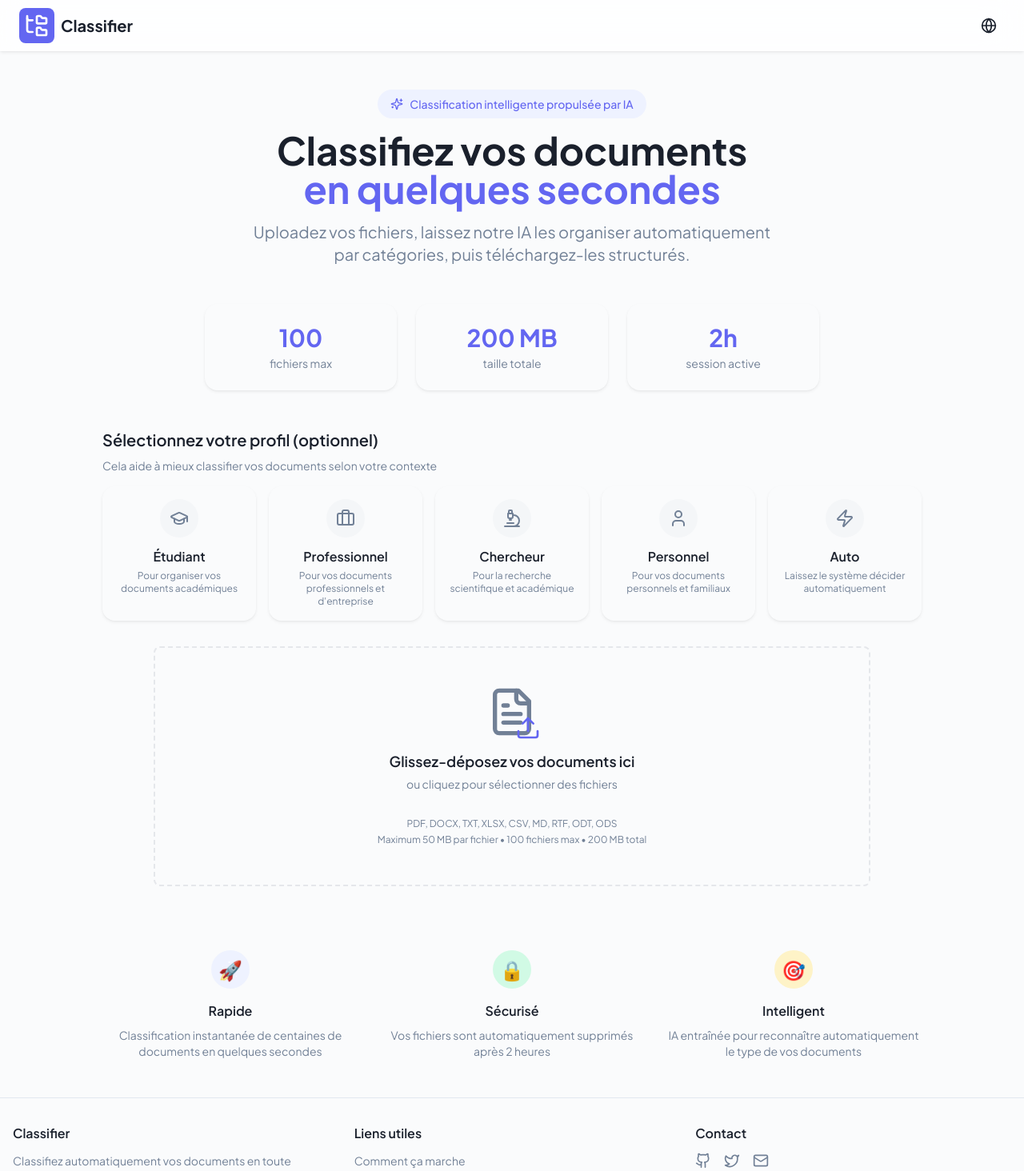
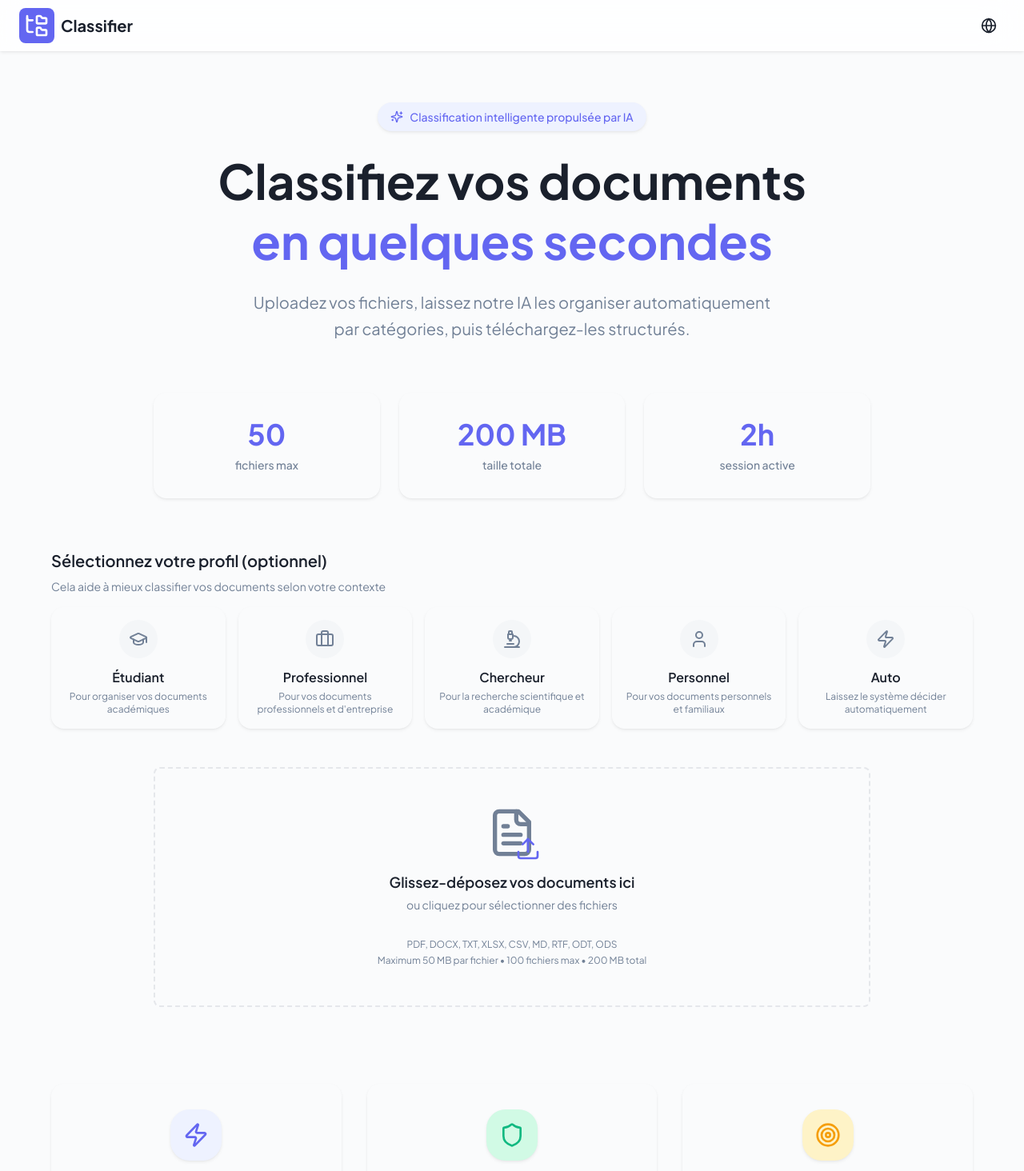
Before and after one commit to Rahim10020/DocClassifier, a Next.js app: page / in a window 1280 px wide. Shown: the top 1464 px of the page at 80% size. Built offline with nearby package versions, Linux system fonts and the light colour scheme.

Commit message:
modif de home page: style

```diff
--- a/src/app/page.tsx
+++ b/src/app/page.tsx
@@ -10,7 +10,7 @@ import { Button } from '@/components/ui/button';
 import { Card } from '@/components/ui/card';
 import { useUpload } from '@/hooks/useUpload';
 import { Profile } from '@/types/category';
-import { ArrowRight, Sparkles } from 'lucide-react';
+import { ArrowRight, Sparkles, Zap, Shield, Target } from 'lucide-react';
 
 export default function HomePage() {
     const [selectedProfile, setSelectedProfile] = useState<Profile | undefined>(undefined);
@@ -32,45 +32,45 @@ export default function HomePage() {
     });
 
     return (
-        <div className="min-h-screen flex flex-col">
+        <div className="min-h-screen flex flex-col bg-background">
             <Header showLanguageSwitch />
 
-            <main className="flex-1 container mx-auto px-4 py-12">
+            <main className="flex-1 container mx-auto px-6 py-16">
                 {/* Hero Section */}
-                <div className="text-center mb-12 animate-fade-in">
-                    <div className="inline-flex items-center gap-2 px-4 py-2 rounded-full bg-primary-light text-primary text-sm font-medium mb-4">
+                <div className="text-center mb-16 animate-fade-in">
+                    <div className="inline-flex items-center gap-2 px-4 py-2 rounded-full bg-primary-light text-primary text-sm font-medium mb-6 shadow-sm">
                         <Sparkles className="h-4 w-4" />
                         Classification intelligente propulsée par IA
                     </div>
-                    <h1 className="text-5xl font-bold text-foreground mb-4">
+                    <h1 className="text-6xl font-bold text-foreground mb-6 leading-tight">
                         Classifiez vos documents
                         <br />
                         <span className="text-primary">en quelques secondes</span>
                     </h1>
-                    <p className="text-xl text-foreground-muted max-w-2xl mx-auto">
+                    <p className="text-xl text-foreground-muted max-w-2xl mx-auto leading-relaxed">
                         Uploadez vos fichiers, laissez notre IA les organiser automatiquement
                         par catégories, puis téléchargez-les structurés.
                     </p>
                 </div>
 
-                {/* Stats */}
-                <div className="grid grid-cols-3 gap-6 max-w-3xl mx-auto mb-12">
-                    <Card className="p-6 text-center">
-                        <p className="text-3xl font-bold text-primary mb-1">100</p>
-                        <p className="text-sm text-foreground-muted">fichiers max</p>
+                {/* Stats Cards */}
+                <div className="grid grid-cols-3 gap-6 max-w-4xl mx-auto mb-16">
+                    <Card hover className="p-8 text-center">
+                        <p className="text-4xl font-bold text-primary mb-2">50</p>
+                        <p className="text-sm text-foreground-muted font-medium">fichiers max</p>
                     </Card>
-                    <Card className="p-6 text-center">
-                        <p className="text-3xl font-bold text-primary mb-1">200 MB</p>
-                        <p className="text-sm text-foreground-muted">taille totale</p>
+                    <Card hover className="p-8 text-center">
+                        <p className="text-4xl font-bold text-primary mb-2">200 MB</p>
+                        <p className="text-sm text-foreground-muted font-medium">taille totale</p>
                     </Card>
-                    <Card className="p-6 text-center">
-                        <p className="text-3xl font-bold text-primary mb-1">2h</p>
-                        <p className="text-sm text-foreground-muted">session active</p>
+                    <Card hover className="p-8 text-center">
+                        <p className="text-4xl font-bold text-primary mb-2">2h</p>
+                        <p className="text-sm text-foreground-muted font-medium">session active</p>
                     </Card>
                 </div>
 
                 {/* Profile Selector */}
-                <div className="max-w-5xl mx-auto mb-8">
+                <div className="max-w-6xl mx-auto mb-12">
                     <ProfileSelector
                         selected={selectedProfile}
                         onSelect={setSelectedProfile}
@@ -85,8 +85,8 @@ export default function HomePage() {
                     />
 
                     {error && (
-                        <Card className="p-4 border-error bg-error-light">
-                            <p className="text-error font-medium">{error}</p>
+                        <Card className="p-6 bg-error-light shadow-md border-0">
+                            <p className="text-error font-medium text-center">{error}</p>
                         </Card>
                     )}
 
@@ -98,11 +98,12 @@ export default function HomePage() {
                                 disabled={isUploading}
                             />
 
-                            <div className="flex items-center justify-between gap-4">
+                            <div className="flex items-center justify-between gap-4 pt-4">
                                 <Button
                                     variant="outline"
                                     onClick={clearFiles}
                                     disabled={isUploading}
+                                    size="lg"
                                 >
                                     Tout effacer
                                 </Button>
@@ -111,7 +112,7 @@ export default function HomePage() {
                                     onClick={uploadFiles}
                                     disabled={!canUpload}
                                     size="lg"
-                                    className="gap-2"
+                                    className="gap-2 px-8"
                                 >
                                     {isUploading ? (
                                         <>
@@ -131,36 +132,36 @@ export default function HomePage() {
                 </div>
 
                 {/* Features */}
-                <div className="max-w-5xl mx-auto mt-20 grid grid-cols-1 md:grid-cols-3 gap-8">
-                    <div className="text-center">
-                        <div className="w-12 h-12 bg-primary-light rounded-full flex items-center justify-center mx-auto mb-4">
-                            <span className="text-2xl">🚀</span>
+                <div className="max-w-6xl mx-auto mt-24 grid grid-cols-1 md:grid-cols-3 gap-8">
+                    <Card hover className="p-8 text-center">
+                        <div className="w-16 h-16 bg-primary-light rounded-2xl flex items-center justify-center mx-auto mb-6 shadow-sm">
+                            <Zap className="h-8 w-8 text-primary" />
                         </div>
-                        <h3 className="font-semibold text-foreground mb-2">Rapide</h3>
-                        <p className="text-sm text-foreground-muted">
-                            Classification instantanée de centaines de documents en quelques secondes
+                        <h3 className="font-semibold text-foreground mb-3 text-lg">Rapide</h3>
+                        <p className="text-sm text-foreground-muted leading-relaxed">
+                            Classification instantanée de dizaines de documents en quelques secondes
                         </p>
-                    </div>
+                    </Card>
 
-                    <div className="text-center">
-                        <div className="w-12 h-12 bg-success-light rounded-full flex items-center justify-center mx-auto mb-4">
-                            <span className="text-2xl">🔒</span>
+                    <Card hover className="p-8 text-center">
+                        <div className="w-16 h-16 bg-success-light rounded-2xl flex items-center justify-center mx-auto mb-6 shadow-sm">
+                            <Shield className="h-8 w-8 text-success" />
                         </div>
-                        <h3 className="font-semibold text-foreground mb-2">Sécurisé</h3>
-                        <p className="text-sm text-foreground-muted">
+                        <h3 className="font-semibold text-foreground mb-3 text-lg">Sécurisé</h3>
+                        <p className="text-sm text-foreground-muted leading-relaxed">
                             Vos fichiers sont automatiquement supprimés après 2 heures
                         </p>
-                    </div>
+                    </Card>
 
-                    <div className="text-center">
-                        <div className="w-12 h-12 bg-warning-light rounded-full flex items-center justify-center mx-auto mb-4">
-                            <span className="text-2xl">🎯</span>
+                    <Card hover className="p-8 text-center">
+                        <div className="w-16 h-16 bg-warning-light rounded-2xl flex items-center justify-center mx-auto mb-6 shadow-sm">
+                            <Target className="h-8 w-8 text-warning" />
                         </div>
-                        <h3 className="font-semibold text-foreground mb-2">Intelligent</h3>
-                        <p className="text-sm text-foreground-muted">
+                        <h3 className="font-semibold text-foreground mb-3 text-lg">Intelligent</h3>
+                        <p className="text-sm text-foreground-muted leading-relaxed">
                             IA entraînée pour reconnaître automatiquement le type de vos documents
                         </p>
-                    </div>
+                    </Card>
                 </div>
             </main>
 
```
